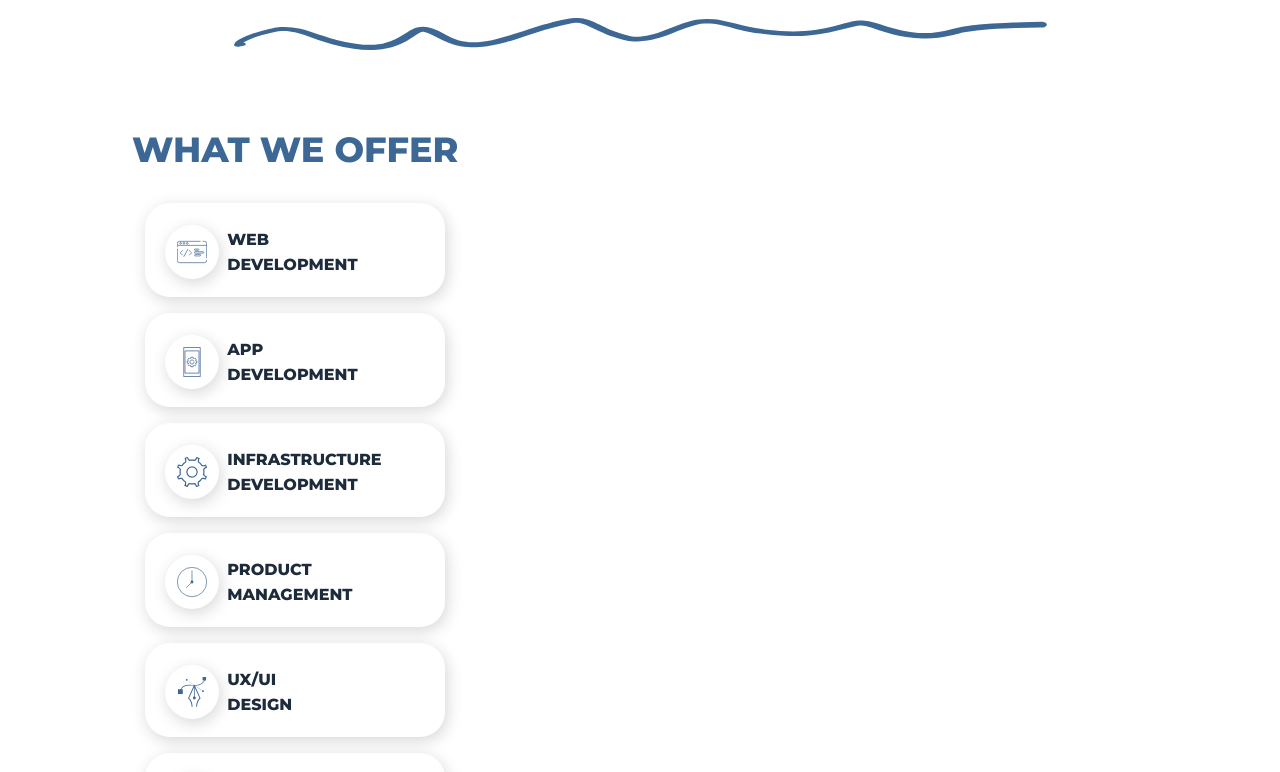
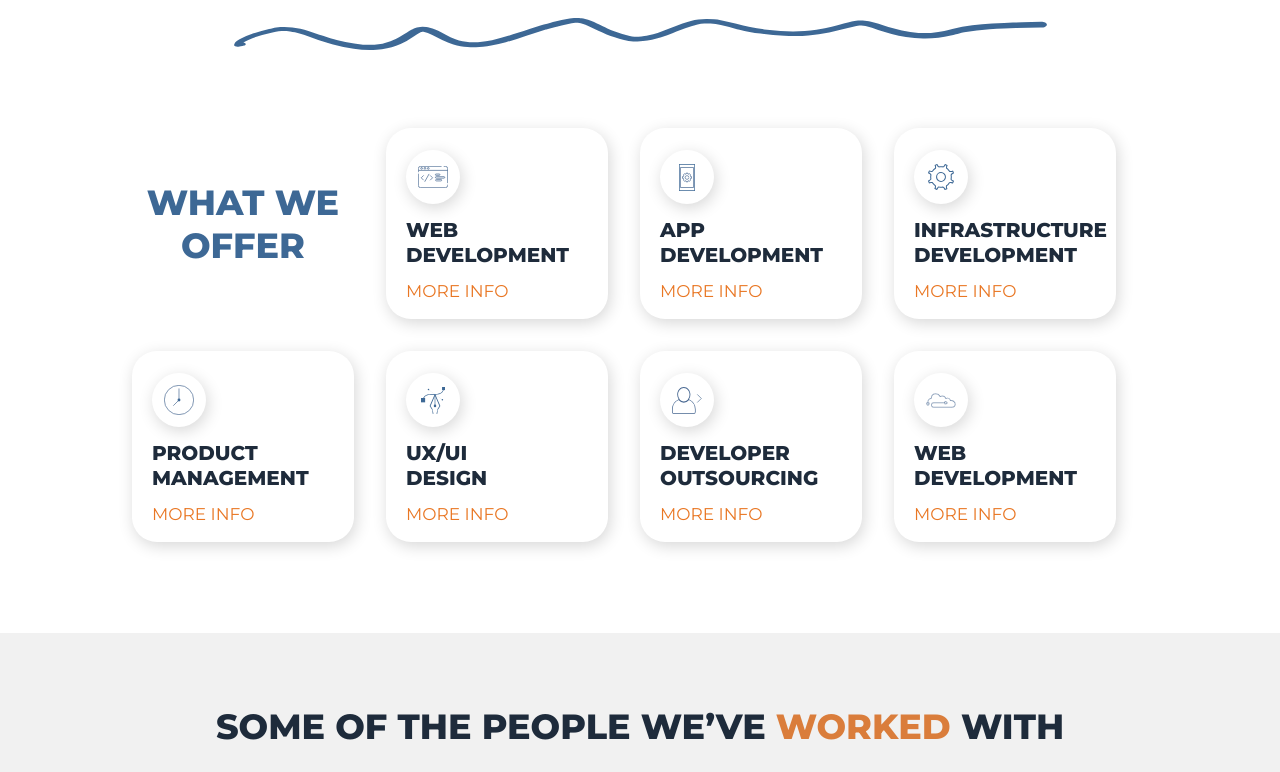
Before and after one commit to bluebird-technologies/bluebird_tech_OLD, a Next.js app: page / in a window 1280 px wide. Shown: the part 1260-2032 px from the top of the page. Built offline with nearby package versions, Linux system fonts and the light colour scheme.

Commit message:
breakpoint updated

```diff
--- a/sections/WhatWeOffer.tsx
+++ b/sections/WhatWeOffer.tsx
@@ -31,32 +31,32 @@ const items = [
 
 export function WhatWeOffer() {
   return (
-    <div className="mt-[78px] mb-[91px] flex w-full flex-1 flex-col items-center justify-center 2xl:-mx-[16px] 2xl:flex-row  2xl:flex-wrap 2xl:gap-y-[32px] ">
-      <div className="mb-4 flex items-center  2xl:mb-0 2xl:w-1/4 2xl:px-[20px]">
+    <div className="mt-[78px] mb-[91px] flex w-full flex-1 flex-col items-center justify-center lg:-mx-[16px] lg:flex-row  lg:flex-wrap lg:gap-y-[32px] ">
+      <div className="mb-4 flex items-center  lg:mb-0 lg:w-1/4 lg:px-[20px]">
         <h2 className="title-2 secondary text-center">WHAT WE OFFER</h2>
       </div>
       {items.map((i, index) => (
         <div
           key={index}
-          className="mt-4 w-[300px] items-center justify-center 2xl:mx-0 2xl:mt-0 2xl:w-1/4"
+          className="mt-4 w-[300px] items-center justify-center lg:mx-0 lg:mt-0 lg:w-1/4"
         >
-          <div className="flex flex-row items-center justify-start rounded-[25px] px-[20px] pt-[22px] pb-[18px] shadow-[2px_4px_16px_#00000029] transition-all hover:-mt-2 2xl:mx-[16px] 2xl:flex-col 2xl:items-start">
+          <div className="flex flex-row items-center justify-start rounded-[25px] px-[20px] pt-[22px] pb-[18px] shadow-[2px_4px_16px_#00000029] transition-all hover:-mt-2 lg:mx-[16px] lg:flex-col lg:items-start">
             <div className="flex h-[54px] w-[54px] items-center justify-center rounded-full p-3  shadow-[2px_4px_16px_#00000029]   ">
               <picture>
                 <source srcSet={`/what-we-offer/${i.icon}.svg`} type="image/svg+xml" />
                 <img
                   src={`/what-we-offer/${i.icon}.svg`}
                   alt="Bluebird"
-                  className="h-[30px] w-[30px] 2xl:h-full 2xl:w-full"
+                  className="h-[30px] w-[30px] lg:h-full lg:w-full"
                 />
               </picture>
             </div>
-            <div className="ml-2 font-extrabold uppercase leading-[25px] text-primary 2xl:ml-0 2xl:mt-[14px] 2xl:text-[20px]">
+            <div className="ml-2 font-extrabold uppercase leading-[25px] text-primary lg:ml-0 lg:mt-[14px] lg:text-[20px]">
               {i.label.split(' ').map((t, i) => (
                 <div key={i}>{t}</div>
               ))}
             </div>
-            <div className="mt-[13px] hidden text-[17px] leading-[20px] text-highlight 2xl:block">
+            <div className="mt-[13px] hidden text-[17px] leading-[20px] text-highlight lg:block">
               MORE INFO
             </div>
           </div>
```
